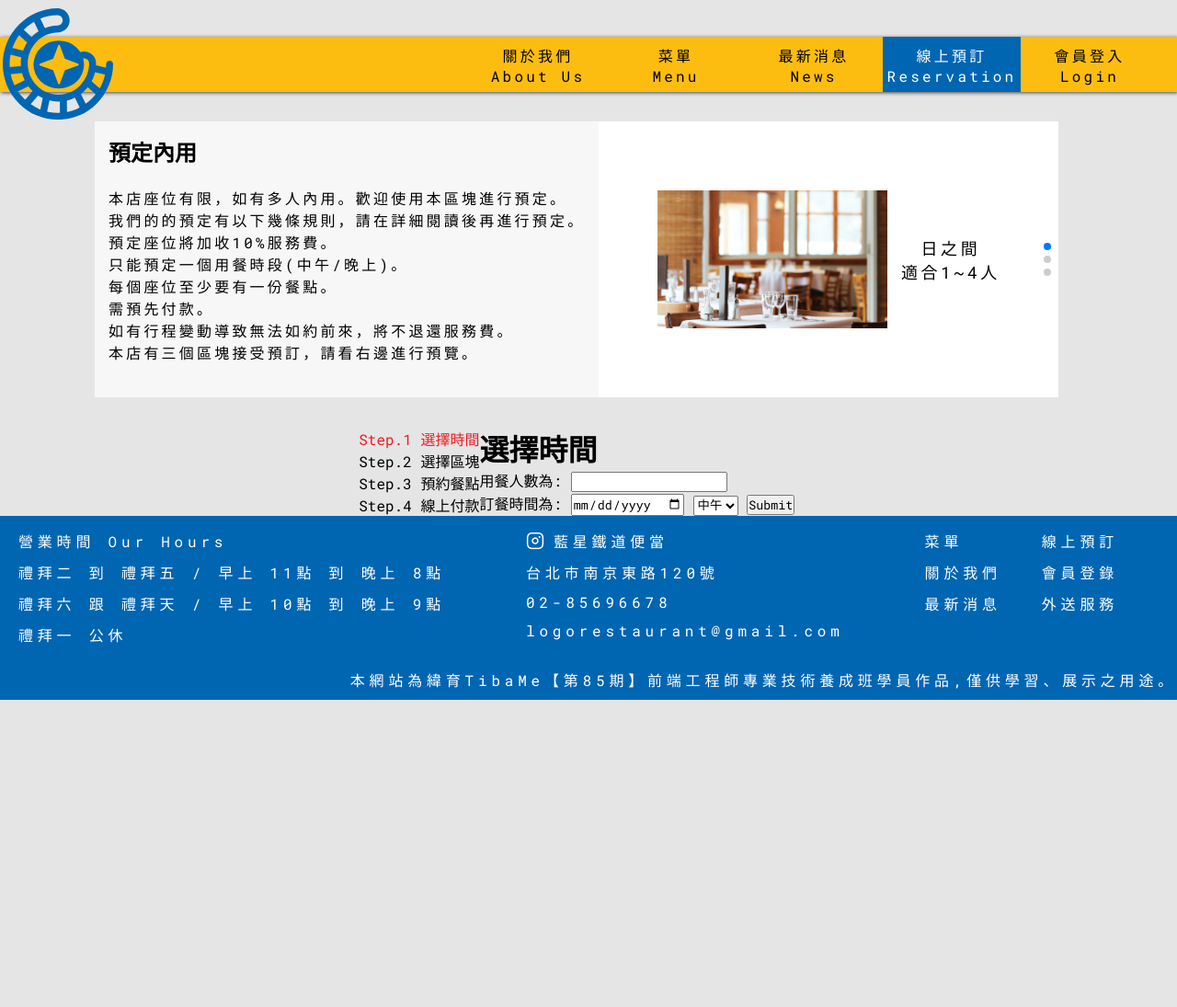
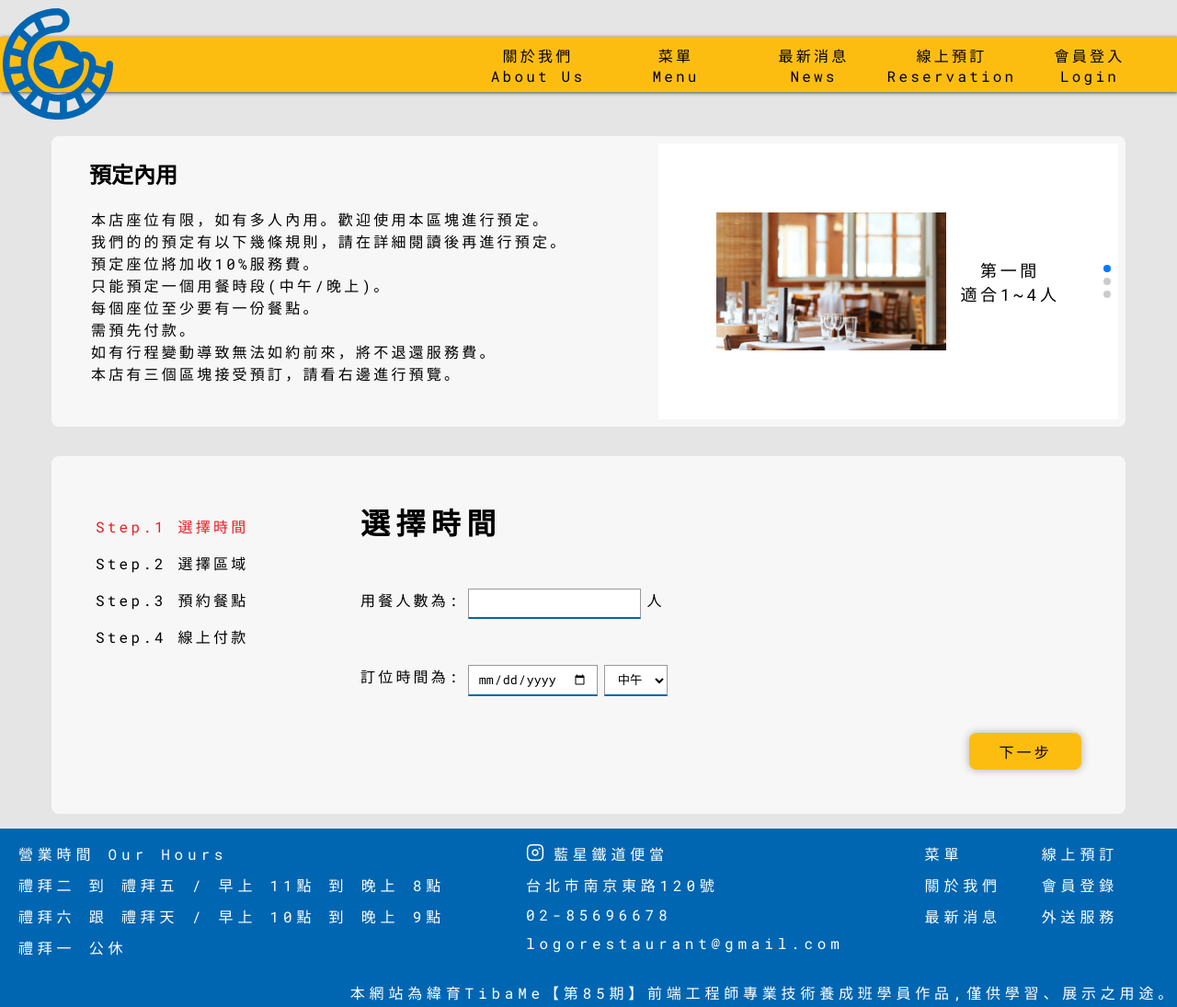
Before and after one commit to weicheng000/workplace, a plain HTML site: page Reservation.html in a window 1280 px wide. Shown: the whole page at 92% size. Before the commit the page ends 800 px from the top, so only its background shows below. Drawn offline with nearby package versions, Linux system fonts and the light colour scheme.

Commit message:
完成預訂餐點架構@Jason

```diff
--- a/Reservation.html
+++ b/Reservation.html
@@ -9,152 +9,23 @@
         rel="stylesheet">
     <link rel="stylesheet" href="https://cdn.jsdelivr.net/npm/swiper@10/swiper-bundle.min.css" />
     <link rel="stylesheet" href="./css/opcss.css">
-    <link rel="stylesheet" href="./css/header.css">
-    <link rel="stylesheet" href="./css/footer.css">
+    <link rel="stylesheet" href="./css/style.css">
+    <link rel="stylesheet" href="./css/reservation.css">
     <title>Menu</title>
-    <style>
-        body {
-            background-color: #e5e5e5;
-        }
-
-        main {
-            min-height: 50vh;
-            display: flex;
-            flex-direction: column;
-            justify-content: center;
-            align-items: center;
-            width: 98%;
-        }
-
-        article {
-            padding: 15px;
-        }
-
-        .swiper-control {
-            height: 300px;
-            width: 500px;
-
-            @media screen and (max-width : 500px) {
-                width: 380px;
-            }
-        }
-
-        .swiper {
-            width: 100%;
-            height: 100%;
-        }
-
-        .swiper-slide {
-            text-align: center;
-            font-size: 18px;
-            background: #fff;
-            display: flex;
-            justify-content: center;
-            align-items: center;
-
-            @media screen and (max-width : 550px) {
-                flex-direction: column;
-            }
-        }
-
-        .swiper-slide img {
-            display: block;
-            width: 50%;
-            height: 50%;
-            object-fit: cover;
-
-            /* @media screen and (max-width : 922px) {
-                width: 68%;
-                height: 68%;
-            } */
-        }
-
-        .re-t {
-            margin-top: 2em;
-            margin-bottom: 2em;
-            background-color: rgba(255, 255, 255, .7);
-
-            @media screen and (max-width : 922px) {
-                flex-direction: column;
-                align-items: center;
-            }
-        }
-
-        .rwd::after {
-            content: '右邊';
-        }
-
-        @media screen and (max-width : 922px) {
-            .rwd::after {
-                content: '下面';
-            }
-        }
-
-        .re-b {
-            display: flex;
-            justify-content: center;
-            align-items: center;
-        }
-    </style>
 </head>
 
 <body>
-    <div class="container">
-        <header class="p-rl d-flex">
-            <div class="head_left">
-                <ul class="head_list d-flex">
-                    <li class="h-b-style"><a href="./about_us.html" class="btn-1">
-                            <p>關於我們</p>
-                            <p>About Us</p>
-                        </a></li>
-                    <li class="h-b-style"><a href="./menu.html" class="btn-1">
-                            <p>菜單</p>
-                            <p>Menu</p>
-                        </a></li>
-                    <li class="h-b-style p-rl"><a href="#" class="btn-1">
-                            <p>最新消息</p>
-                            <p>News</p>
-                        </a>
-                        <ul class="drop_list">
-                            <li class="h-b-style"><a href="./news.html" class="btn-1">
-                                    <p>最新消息</p>
-                                    <p>Last News</p>
-                                </a></li>
-                            <li class="h-b-style"><a href="./news2.html" class="btn-1">
-                                    <p>最新折扣</p>
-                                    <p>Last Bonus</p>
-                                </a></li>
-                        </ul>
-                    </li>
-                    <li class="h-b-style"><a href="./Reservation.html" class="btn-1 auto-hightlight">
-                            <p>線上預訂</p>
-                            <p>Reservation</p>
-                        </a></li>
-                    <li class="h-b-style"><a href="./login.html" class="btn-1">
-                            <p>會員登入</p>
-                            <p>Login</p>
-                        </a></li>
-                </ul>
-            </div>
-            <div class="head_right p-ab">
-                <picture>
-                    <source media="(max-width: 922px)" srcset="img/icon/logo-small.png" />
-                    <img src="./img/icon/logo.svg" alt="Horses in Hawaii">
-                </picture>
-            </div>
-            <div class="burger">
-                <img src="./img/icon/Menuburger.svg" alt="">
-            </div>
-        </header>
+    <div class="container" id="reservation">
+
+        <top-bar></top-bar>
 
         <main>
-            <div class="re-t d-flex">
+            <div class="re-t">
                 <article>
                     <h1>
                         預定內用
                     </h1>
-                    <br>
-                    <p>
+                    <p class="p-1">
                         本店座位有限，如有多人內用。歡迎使用本區塊進行預定。<br>
                         我們的的預定有以下幾條規則，請在詳細閱讀後再進行預定。<br>
                         預定座位將加收10%服務費。<br>
@@ -165,111 +36,154 @@
                         本店有三個區塊接受預訂，請看<span class="rwd"></span>進行預覽。<br>
                     </p>
                 </article>
-                <div class="swiper-control">
-                    <div class="swiper mySwiper">
-                        <div class="swiper-wrapper">
-                            <div class="swiper-slide">
-                                <img src="./img/item/rs-t-01.jpg" alt="">
-                                <p class="ms-1">日之間<br>適合1~4人</p>
+                <reservation-swiper></reservation-swiper>
+            </div>
+            <!-- select time bar -->
+            <div class="re-t">
+                <div class="row wrap">
+                    <div class="col-3">
+                        <nav class="col-12 p-1 mt-1 mb-1">
+                            <p class="mb-1" :class="index === 0 ? 'red' : ''">Step.1 選擇時間</p>
+                            <p class="mb-1" :class="index === 1 ? 'red' : ''">Step.2 選擇區域</p>
+                            <p class="mb-1" :class="index === 2 ? 'red' : ''">Step.3 預約餐點</p>
+                            <p class="mb-1" :class="index === 3 ? 'red' : ''">Step.4 線上付款</p>
+                        </nav>
+                    </div>
+                    <!-- index 0 -->
+                    <div v-if="index === 0" class="col-9">
+                        <div>
+                            <div class="row p-1">
+                                <h1 class="sp-1">選擇時間</h1>
                             </div>
-                            <div class="swiper-slide">
-                                <div class="swiper-slide">
-                                    <img src="./img/item/rs-t-01.jpg" alt="">
-                                    <p class="ms-1">月之間<br>適合2~6人</p>
-                                </div>
+                            <div class="row p-1 align-item-center">
+                                <p class="me-1">用餐人數為:</p>
+                                <input id="countMember" type="text" class="me-1 typeInput">
+                                <label for="countMember">人</label>
                             </div>
-                            <div class="swiper-slide">
-                                <div class="swiper-slide">
-                                    <img src="./img/item/rs-t-01.jpg" alt="">
-                                    <p class="ms-1">星之間<br>適合1~2人</p>
-                                </div>
+                            <div class="row p-1 align-item-center">
+                                <p class="me-1">訂位時間為:</p>
+                                <input type="date" id="inputDate" class="me-1 typeInput">
+                                <select class="typeInput">
+                                    <option value="1">中午</option>
+                                    <option value="2">晚上</option>
+                                </select>
+                            </div>
+                            <div class="row col-12 justify-end p-1">
+                                <button type="button" class="btn-3" @click="next(1)">下一步</button>
                             </div>
                         </div>
-                        <div class="swiper-pagination"></div>
                     </div>
+                    <!-- index 1 -->
+                    <div v-if="index === 1" class="col-9">
+                        <div>
+                            <div class="row p-1">
+                                <h1 class="sp-1">選擇區域</h1>
+                            </div>
+                            <div class="row p-1 align-item-center">
+                                <p class="me-1">用餐人數為:</p>
+                                <input id="countMember" type="text" class="me-1 typeInput">
+                                <label for="countMember">人</label>
+                            </div>
+                            <div class="row p-1 align-item-center">
+                                <p class="me-1">訂位時間為:</p>
+                                <input type="date" id="inputDate" class="me-1 typeInput">
+                                <select class="typeInput">
+                                    <option value="1">中午</option>
+                                    <option value="2">晚上</option>
+                                </select>
+                            </div>
+                            <div class="row col-12 justify-end p-1">
+                                <button type="button" class="btn-3" @click="next(2)">下一步</button>
+                            </div>
+                        </div>
+                    </div>
+                    <!-- index 2 -->
+                    <div v-if="index === 2" class="col-9">
+                        <div>
+                            <div class="row p-1">
+                                <h1 class="sp-1">預約餐點</h1>
+                            </div>
+                            <div class="row p-1 align-item-center">
+                                <p class="me-1">用餐人數為:</p>
+                                <input id="countMember" type="text" class="me-1 typeInput">
+                                <label for="countMember">人</label>
+                            </div>
+                            <div class="row p-1 align-item-center">
+                                <p class="me-1">訂位時間為:</p>
+                                <input type="date" id="inputDate" class="me-1 typeInput">
+                                <select class="typeInput">
+                                    <option value="1">中午</option>
+                                    <option value="2">晚上</option>
+                                </select>
+                            </div>
+                            <div class="row col-12 justify-end p-1">
+                                <button type="button" class="btn-3" @click="next(3)">下一步</button>
+                            </div>
+                        </div>
+                    </div>
+                    <!-- index 3 -->
+                    <div v-if="index === 3" class="col-9">
+                        <div>
+                            <div class="row p-1">
+                                <h1 class="sp-1">線上付款</h1>
+                            </div>
+                            <div class="row p-1 align-item-center">
+                                <p class="me-1">用餐人數為:</p>
+                                <input id="countMember" type="text" class="me-1 typeInput">
+                                <label for="countMember">人</label>
+                            </div>
+                            <div class="row p-1 align-item-center">
+                                <p class="me-1">訂位時間為:</p>
+                                <input type="date" id="inputDate" class="me-1 typeInput">
+                                <select class="typeInput">
+                                    <option value="1">中午</option>
+                                    <option value="2">晚上</option>
+                                </select>
+                            </div>
+                            <div class="row col-12 justify-end p-1">
+                                <button type="button" class="btn-3">下一步</button>
+                            </div>
+                        </div>
+                    </div>
+
                 </div>
-            </div>
-            <div class="re-b">
-                <nav>
-                    <ul>
-                        <li class="red">Step.1 選擇時間</li>
-                        <li>Step.2 選擇區塊</li>
-                        <li>Step.3 預約餐點</li>
-                        <li>Step.4 線上付款</li>
-                    </ul>
-                </nav>
-                <form action="#">
-                    <h1>選擇時間</h1>
-                    <label for="member">用餐人數為: </label><input type="text" id="member"><br>
-                    <label for="date">訂餐時間為: </label><input type="date" id="date">
-                    <select id="date_range">
-                        <option>中午</option>
-                        <option>下午</option>
-                        <option>晚上</option>
-                    </select>
-                    <input type="submit">
-                </form>
             </div>
         </main>
 
-        <footer class="d-flex p-rl">
-            <div class="flex-grow-1 worktime">
-                <ul>
-                    <li class="footer_type">營業時間 Our Hours</li>
-                    <li class="footer_type">禮拜二 到 禮拜五 / <span></span> 早上 11點 到 晚上 8點</li>
-                    <li class="footer_type">禮拜六 跟 禮拜天 / <span></span>早上 10點 到 晚上 9點</li>
-                    <li class="footer_type">禮拜一 公休</li>
-                </ul>
-            </div>
-            <div class="flex-grow-1 address">
-                <ul>
-                    <li class="instagram d-flex flex-a-c footer_type"><img src="img/icon/instagram.png" alt=""></li>
-                    <li class="footer_type">台北市南京東路120號</li>
-                    <li class="footer_type">02-85696678</li>
-                    <li class="footer_type">logorestaurant@gmail.com</li>
-                </ul>
-            </div>
-            <div class="flex-grow-1">
-                <ul class="d-flex">
-                    <li class="flex-grow-1">
-                        <ul>
-                            <li class="footer_type"><a href="./menu.html" class=" footer_type">菜單</a></li>
-                            <li class="footer_type"><a href="./about_us.html" class="footer_type">關於我們</a></li>
-                            <li class="footer_type"><a href="./news.html" class="footer_type">最新消息</a></li>
-                        </ul>
-                    </li>
-                    <li class="flex-grow-1">
-                        <ul>
-                            <li class="footer_type"><a href="./Reservation.html" class="footer_type">線上預訂</a></li>
-                            <li class="footer_type"><a href="./login.html" class="footer_type">會員登錄</a></li>
-                            <li class="footer_type"><a href="#" class="footer_type">外送服務</a></li>
-                        </ul>
-                    </li>
-                </ul>
-            </div>
-            <div class="p-ab alert">
-                <p class="footer_type">本網站為緯育TibaMe【第85期】前端工程師專業技術養成班學員作品,僅供學習、展示之用途。</p>
-            </div>
-        </footer>
+        <foot></foot>
     </div>
 
 
     <script src="https://cdnjs.cloudflare.com/ajax/libs/jquery/3.7.0/jquery.min.js"
         integrity="sha512-3gJwYpMe3QewGELv8k/BX9vcqhryRdzRMxVfq6ngyWXwo03GFEzjsUm8Q7RZcHPHksttq7/GFoxjCVUjkjvPdw=="
         crossorigin="anonymous" referrerpolicy="no-referrer"></script>
-    <script src="https://cdn.jsdelivr.net/npm/swiper@10/swiper-bundle.min.js"></script>
     <script src="./js/header.js"></script>
-    <script>
-        var swiper = new Swiper(".mySwiper", {
-            direction: "vertical",
-            slidesPerView: 1,
-            spaceBetween: 30,
-            mousewheel: true,
-            pagination: {
-                el: ".swiper-pagination",
-                clickable: true,
+    <script type="module">
+        import { createApp, ref, reactive, onMounted } from 'https://unpkg.com/vue@3/dist/vue.esm-browser.js';
+        // import Swiper from 'https://cdn.jsdelivr.net/npm/swiper@10/swiper-bundle.min.mjs';
+        import Foot from './js/components/Foot.js';
+        import TopBar from './js/components/TopBar.js'
+        import ReservationSwiper from './js/components/ReservationSwiper.js'
+
+
+        createApp({
+            components: {
+                TopBar,
+                Foot,
+                ReservationSwiper
             },
-        });
+            setup() {
+                const index = ref(0);
+
+                const next = function changeTheCartIndex(value){
+                    index.value = value;
+                }
+                return {
+                    index,
+                    next
+                }
+            }
+        }).mount('#reservation');
     </script>
 </body>
 
--- a/css/opcss.css
+++ b/css/opcss.css
@@ -48,8 +48,29 @@ li {
     border-radius: 8px;
 }
 
+.btn-3 {
+    background: #FDBD10;
+    color: #000;
+    padding: 0.5em 2em;
+    font-size: 1em;
+    letter-spacing: 0.2em;
+    border: 0;
+    box-shadow: 0 0 10px rgba(0, 0, 0, 0.3);
+    border-radius: 8px;
+}
+
 .row{
     display: flex;
+}
+
+.wrap{
+    width: 100%;
+    flex-wrap: wrap;
+}
+
+.col-3 {
+    width: 25%;
+    padding: 1.25em;
 }
 
 .col-4 {
@@ -69,6 +90,17 @@ li {
 
 .col-7 {
     width: 58.3%;
+    padding: 1.25em;
+}
+
+.col-8 {
+    width: 66.6%;
+    padding: 1.25em;
+}
+
+.col-9 {
+    width: 75%;
+    padding: 1.25em;
 }
 
 .col-12 {
@@ -179,3 +211,7 @@ li {
 .red{
     color: #EC1C24;
 }
+
+.cursor {
+    cursor: pointer;
+}
--- /dev/null
+++ b/css/reservation.css
@@ -0,0 +1,107 @@
+body {
+    background-color: #e5e5e5;
+}
+
+main {
+    width: 1200px;
+    padding: 1em;
+    margin: 0 auto;
+    display: flex;
+    flex-direction: column;
+    justify-content: center;
+    align-items: center;
+
+    @media (max-width: 1200px) {
+        width: 100%;
+        padding: 0.5em;
+    }
+}
+
+article {
+    padding: 15px;
+}
+
+article > h1 {
+    padding: 0 0.75em;
+}
+
+.swiper-control {
+    height: 300px;
+    width: 500px;
+
+    @media screen and (max-width : 500px) {
+        width: 380px;
+    }
+}
+
+.swiper {
+    width: 100%;
+    height: 100%;
+}
+
+.swiper-slide {
+    text-align: center;
+    font-size: 18px;
+    background: #fff;
+    display: flex;
+    justify-content: center;
+    align-items: center;
+
+    @media screen and (max-width : 550px) {
+        flex-direction: column;
+    }
+}
+
+.swiper-slide img {
+    display: block;
+    width: 50%;
+    height: 50%;
+    object-fit: cover;
+
+    /* @media screen and (max-width : 922px) {
+        width: 68%;
+        height: 68%;
+    } */
+}
+
+.re-t {
+    width: 100%;
+    margin-top: 2em;
+    background-color: rgba(255, 255, 255, .7);
+    border-radius: 8px;
+    overflow: hidden;
+    padding: 0.5em;
+
+    display: flex;
+    justify-content: space-between;
+
+    @media screen and (max-width : 922px) {
+        flex-direction: column;
+        align-items: center;
+    }
+}
+
+.rwd::after {
+    content: '右邊';
+}
+
+@media screen and (max-width : 922px) {
+    .rwd::after {
+        content: '下面';
+    }
+}
+
+.typeInput {
+    height: 2.5em;
+    /* border-radius: 8px; */
+    padding: 0 0.75em;
+    border: 1px solid #999;
+    border-bottom: 2px solid #0066B2;
+    margin-top: 0.75em;
+    background-color: white;
+}
+
+.typeInput:focus {
+    outline: 0;
+    box-shadow: 0 0 10px rgba(0, 0, 0, 0.3);
+}
--- /dev/null
+++ b/js/components/ReservationSwiper.js
@@ -0,0 +1,47 @@
+import { onMounted } from 'https://unpkg.com/vue@3/dist/vue.esm-browser.js';
+import Swiper from 'https://cdn.jsdelivr.net/npm/swiper@10/swiper-bundle.min.mjs';
+
+export default {
+    name: 'ReservationSwiper',
+    template:`
+<div class="swiper-control">
+    <div class="swiper mySwiper">
+        <div class="swiper-wrapper">
+            <div class="swiper-slide">
+                <img src="./img/item/rs-t-01.jpg" alt="">
+                <p class="ms-1">第一間<br>適合1~4人</p>
+            </div>
+            <div class="swiper-slide">
+                <div class="swiper-slide">
+                    <img src="./img/item/rs-t-01.jpg" alt="">
+                    <p class="ms-1">第二間<br>適合2~6人</p>
+                </div>
+            </div>
+            <div class="swiper-slide">
+                <div class="swiper-slide">
+                    <img src="./img/item/rs-t-01.jpg" alt="">
+                    <p class="ms-1">第三間<br>適合1~2人</p>
+                </div>
+            </div>
+        </div>
+        <div class="swiper-pagination"></div>
+    </div>
+</div>
+`,setup(){
+    onMounted(() => {
+        const swiper = new Swiper(".mySwiper", {
+            direction: "vertical",
+            slidesPerView: 1,
+            spaceBetween: 30,
+            mousewheel: true,
+            pagination: {
+                el: ".swiper-pagination",
+                clickable: true,
+            },
+        });
+    });
+    return{
+
+    }
+}
+}
```
Also changed, not shown: news.html (line endings or trailing spaces).
